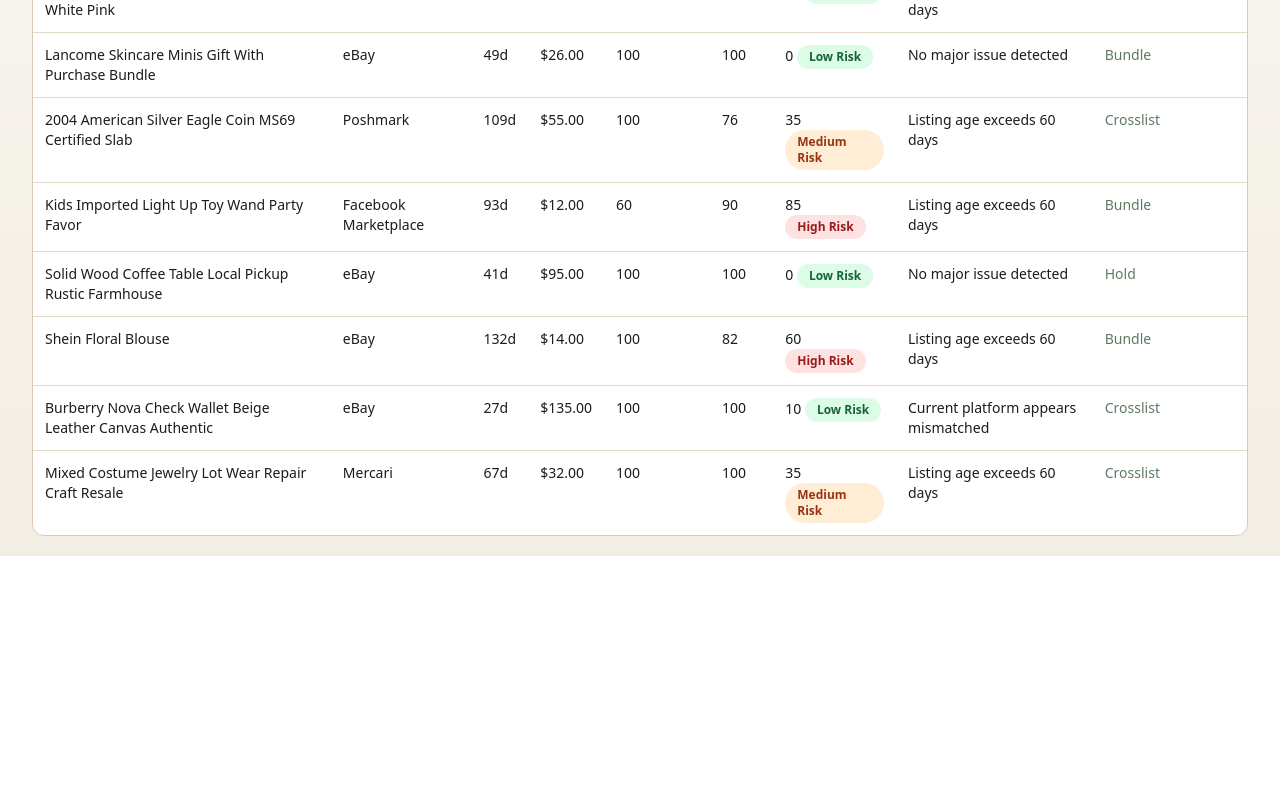
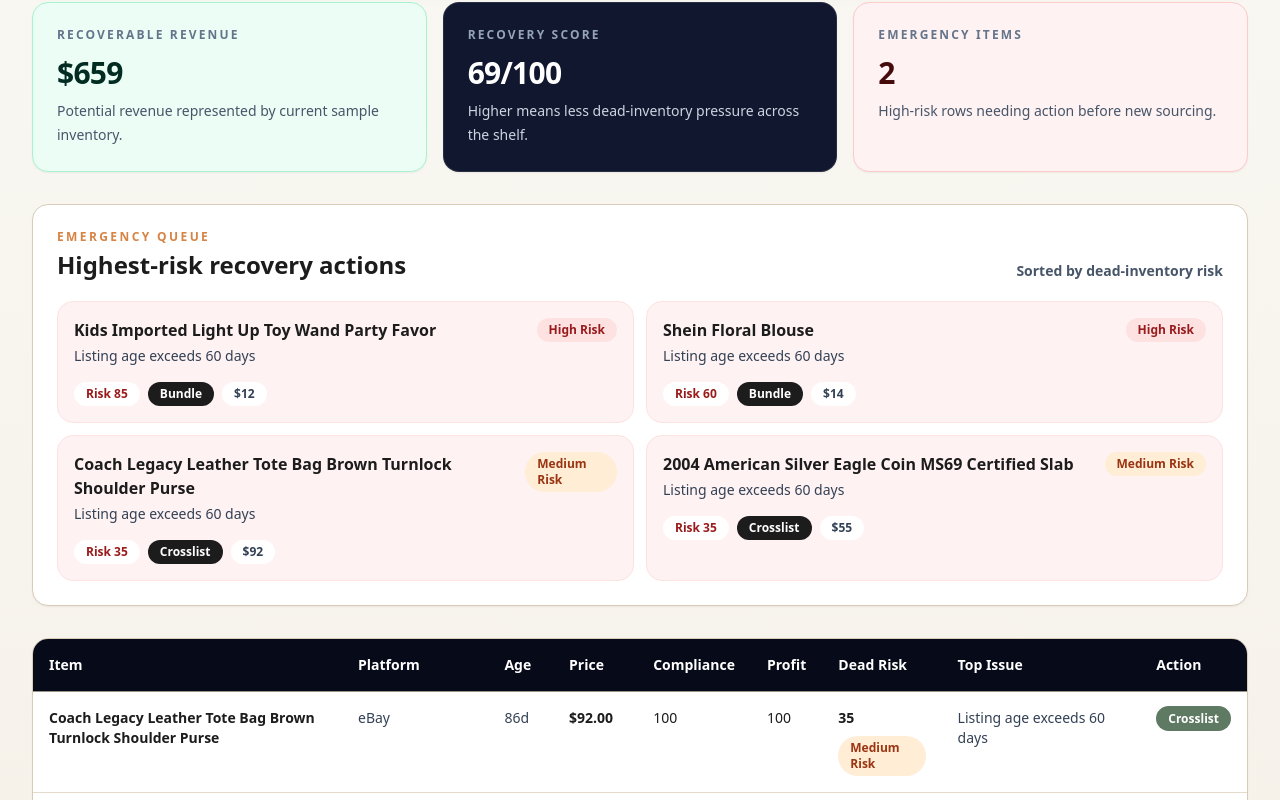
Before and after one commit to RejectedDope/ResaleIQ, a Next.js app: page /dead-listings in a window 1280 px wide. Shown: the part 560-1360 px from the top of the page. Before the commit the page ends 1116 px from the top, so only its background shows below. Built offline with nearby package versions, Linux system fonts and the light colour scheme.

Commit message:
Upgrade dead listings into Recovery Room

```diff
--- a/app/dead-listings/page.tsx
+++ b/app/dead-listings/page.tsx
@@ -1,44 +1,107 @@
 import { RiskBadge } from '@/components/RiskBadge';
+import { ScoreCard } from '@/components/ScoreCard';
 import { analyzeListing } from '@/lib/listingGenerator';
 import { sampleInventory } from '@/lib/sampleData';
 
 export default function DeadListingsPage() {
   const rows = sampleInventory.map((item) => ({ item, analysis: analyzeListing(item) }));
+  const total = rows.length || 1;
+  const recoverableRevenue = rows.reduce((sum, row) => sum + row.item.targetSalePrice, 0);
+  const highRisk = rows.filter((row) => row.analysis.deadListingRisk.riskLevel === 'High').length;
+  const recoveryScore = Math.round(rows.reduce((sum, row) => sum + (100 - row.analysis.deadListingRisk.riskScore), 0) / total);
+  const emergencyQueue = [...rows].sort((a, b) => b.analysis.deadListingRisk.riskScore - a.analysis.deadListingRisk.riskScore).slice(0, 4);
 
   return (
-    <section className="space-y-4">
-      <h2 className="text-xl font-semibold">Dead Listing Detector</h2>
-      <div className="overflow-x-auto rounded-xl border border-tan bg-white">
+    <section className="space-y-8">
+      <div className="rounded-2xl border border-[#29204E] bg-[#070A18] p-6 text-white shadow-xl md:p-8">
+        <p className="text-xs font-bold uppercase tracking-[0.22em] text-[#C59BFF]">Recovery Room</p>
+        <div className="mt-3 flex flex-col gap-4 md:flex-row md:items-end md:justify-between">
+          <div>
+            <h2 className="text-4xl font-extrabold tracking-tight md:text-5xl">Dead inventory becomes a recovery queue.</h2>
+            <p className="mt-4 max-w-3xl text-sm leading-7 text-slate-300">
+              Prioritize trapped revenue, protect margin, and decide which stale items deserve a relist, reprice, crosslist, bundle, hold, or liquidation move.
+            </p>
+          </div>
+          <div className="rounded-2xl bg-white/10 px-5 py-4">
+            <p className="text-xs font-bold uppercase tracking-[0.16em] text-slate-300">Recovery Score</p>
+            <p className="mt-2 text-4xl font-extrabold text-[#7AF59A]">{recoveryScore}</p>
+          </div>
+        </div>
+      </div>
+
+      <div className="grid gap-4 md:grid-cols-3">
+        <ScoreCard title="Recoverable Revenue" value={`$${recoverableRevenue.toFixed(0)}`} helper="Potential revenue represented by current sample inventory." tone="success" />
+        <ScoreCard title="Recovery Score" value={`${recoveryScore}/100`} helper="Higher means less dead-inventory pressure across the shelf." tone="dark" />
+        <ScoreCard title="Emergency Items" value={highRisk} helper="High-risk rows needing action before new sourcing." tone={highRisk ? 'danger' : 'neutral'} />
+      </div>
+
+      <div className="rounded-2xl border border-tan bg-white p-6 shadow-sm">
+        <div className="flex flex-col gap-2 md:flex-row md:items-end md:justify-between">
+          <div>
+            <p className="text-xs font-bold uppercase tracking-[0.2em] text-clay">Emergency Queue</p>
+            <h3 className="mt-1 text-2xl font-extrabold text-ink">Highest-risk recovery actions</h3>
+          </div>
+          <p className="text-sm font-semibold text-slate-600">Sorted by dead-inventory risk</p>
+        </div>
+        <div className="mt-5 grid gap-3 md:grid-cols-2">
+          {emergencyQueue.map(({ item, analysis }) => (
+            <div key={item.title} className="rounded-2xl border border-red-100 bg-red-50 p-4">
+              <div className="flex items-start justify-between gap-3">
+                <div>
+                  <p className="font-extrabold text-ink">{item.title}</p>
+                  <p className="mt-1 text-sm text-slate-700">{analysis.deadListingRisk.topIssue}</p>
+                </div>
+                <RiskBadge level={analysis.deadListingRisk.riskLevel} />
+              </div>
+              <div className="mt-4 flex flex-wrap gap-2 text-xs font-bold">
+                <span className="rounded-full bg-white px-3 py-1 text-red-800">Risk {analysis.deadListingRisk.riskScore}</span>
+                <span className="rounded-full bg-ink px-3 py-1 text-white">{analysis.deadListingRisk.recommendedAction}</span>
+                <span className="rounded-full bg-white px-3 py-1 text-slate-700">${item.targetSalePrice.toFixed(0)}</span>
+              </div>
+            </div>
+          ))}
+        </div>
+      </div>
+
+      <div className="overflow-x-auto rounded-2xl border border-tan bg-white shadow-sm">
         <table className="min-w-full text-left text-sm">
-          <thead className="bg-ivory">
+          <thead className="bg-[#070A18] text-white">
             <tr>
-              <th className="p-3">Item</th>
-              <th className="p-3">Platform</th>
-              <th className="p-3">Age</th>
-              <th className="p-3">Price</th>
-              <th className="p-3">Compliance</th>
-              <th className="p-3">Profit</th>
-              <th className="p-3">Dead Risk</th>
-              <th className="p-3">Top Issue</th>
-              <th className="p-3">Recommended Action</th>
+              <th className="p-4">Item</th>
+              <th className="p-4">Platform</th>
+              <th className="p-4">Age</th>
+              <th className="p-4">Price</th>
+              <th className="p-4">Compliance</th>
+              <th className="p-4">Profit</th>
+              <th className="p-4">Dead Risk</th>
+              <th className="p-4">Top Issue</th>
+              <th className="p-4">Action</th>
             </tr>
           </thead>
           <tbody>
-            {rows.map(({ item, analysis }) => (
-              <tr key={item.title} className="border-t border-tan/70 align-top">
-                <td className="p-3">{item.title}</td>
-                <td className="p-3">{item.platform}</td>
-                <td className="p-3">{item.listingAgeDays}d</td>
-                <td className="p-3">${item.targetSalePrice.toFixed(2)}</td>
-                <td className="p-3">{analysis.complianceScore}</td>
-                <td className="p-3">{analysis.profitScore}</td>
-                <td className="p-3">
-                  {analysis.deadListingRisk.riskScore} <RiskBadge level={analysis.deadListingRisk.riskLevel} />
-                </td>
-                <td className="p-3">{analysis.deadListingRisk.topIssue}</td>
-                <td className="p-3 font-medium text-sage">{analysis.deadListingRisk.recommendedAction}</td>
-              </tr>
-            ))}
+            {rows.map(({ item, analysis }) => {
+              const high = analysis.deadListingRisk.riskLevel === 'High';
+              return (
+                <tr key={item.title} className={`border-t border-tan/70 align-top ${high ? 'bg-red-50' : 'bg-white'}`}>
+                  <td className="p-4 font-bold text-ink">{item.title}</td>
+                  <td className="p-4 text-slate-700">{item.platform}</td>
+                  <td className="p-4 text-slate-700">{item.listingAgeDays}d</td>
+                  <td className="p-4 font-bold text-ink">${item.targetSalePrice.toFixed(2)}</td>
+                  <td className="p-4">{analysis.complianceScore}</td>
+                  <td className="p-4">{analysis.profitScore}</td>
+                  <td className="p-4">
+                    <div className="flex flex-col gap-2">
+                      <span className="font-extrabold text-ink">{analysis.deadListingRisk.riskScore}</span>
+                      <RiskBadge level={analysis.deadListingRisk.riskLevel} />
+                    </div>
+                  </td>
+                  <td className="p-4 text-slate-700">{analysis.deadListingRisk.topIssue}</td>
+                  <td className="p-4">
+                    <span className="rounded-full bg-sage px-3 py-1 text-xs font-extrabold text-white">{analysis.deadListingRisk.recommendedAction}</span>
+                  </td>
+                </tr>
+              );
+            })}
           </tbody>
         </table>
       </div>
```
